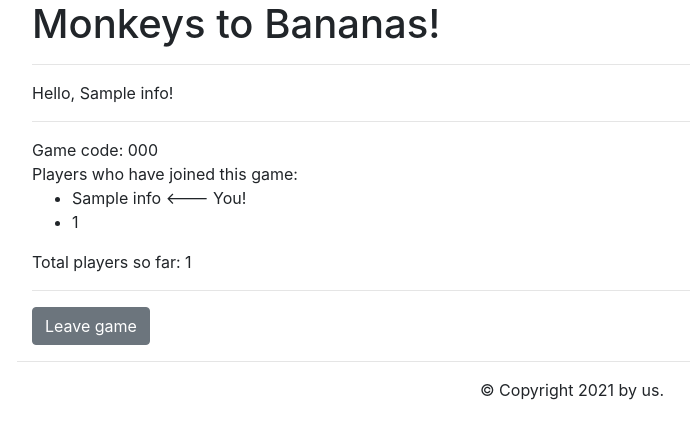
After one commit to mckib2/monkeys-to-bananas, a Flask app: template templates/playerWaitForJudgment.html in a window 1280 px wide. The commit adds this page. Shown: the top 439 px of the page, without its empty margins (68-758 px from the left). Run offline with Flask 2, Linux system fonts and the light colour scheme; the template is opened without the code that fills it: most values are stand-ins (such as "Sample title", 1, 10 or a date in 2020).

Commit message:
Working on playerSubmitRedCard

```diff
--- a/db.py
+++ b/db.py
@@ -20,7 +20,7 @@ def initialize():
         cur = con.cursor()
 
         # Create tables
-        cur.execute("CREATE TABLE users (userName text PRIMARY KEY, startTime text, gameCode text, gameRole text, isAccepted INTEGER, userRedHand text)")
+        cur.execute("CREATE TABLE users (userName text PRIMARY KEY, startTime text, gameCode text, gameRole text, isAccepted INTEGER, userRedHand text, playedRedCard INTEGER)")
         cur.execute("CREATE TABLE games (gameCode text PRIMARY KEY, gameCreated text, gameStarted INTEGER, redDeck text, greenDeck text, currentJudge INTEGER, currentGreenCard INTEGER)")
 
         # Insert a test user into the users table
@@ -251,3 +251,10 @@ def setGameStartedStatus(aGameCode, aStatus):
         upd = "UPDATE games SET gameStarted = {} WHERE gameCode = '{}'".format(aStatus, aGameCode)
         cur = con.cursor()
         cur.execute(upd)
+
+def setPlayerRedCardPlayed(aUserName, aRedCardIndex):
+    con = sqlite3.connect(DB_FILE)
+    with con:
+        upd = "UPDATE users SET redCardPlayed = {} WHERE userName = '{}'".format(aRedCardIndex, aUserName)
+        cur = con.cursor()
+        cur.execute(upd)
--- a/server.py
+++ b/server.py
@@ -353,6 +353,12 @@ def playerMakesSubmission(aUserName):
 
     return render_template('playerMakesSubmission.html', info=infoForPlayerMakesSubmissionPage)
 
+@app.route('/playerWaitForJudgment/<aUserName>', methods=[ 'post' ])
+def playerWaitForJudgment(aUserName):
+    redCardIndex = request.form.get('redCardIndex')
+    db.setPlayerRedCardPlayed(aUserName, redCardIndex)
+    return render_template('playerWaitForJudgment.html')
+
 
 
 
--- a/static/js/common.js
+++ b/static/js/common.js
@@ -208,6 +208,7 @@ class M2BCard {
            this.bgColor = "bg-light-success";
        }
        this.cardText = anInfoObject.cardText;
+       this.cardIndex = anInfoObject.cardIndex;
     }
 
     draw() {
@@ -263,5 +264,19 @@ class M2BCard {
                 }
             }
         }
+
+        if (this.cardColor == "red") {
+            var thisObject = this;
+            var playCardButton = createDOMElement({
+                "ELtype": "a",
+                "ELclasses": [ "btn", "btn-success" ],
+                "ELhtmlString": "Play this card",
+                "ELparentElement": cardBody
+            });
+            playCardButton.addEventListener("click", function() {
+                // var theForm = document.getElementById("redCardForm-" + thisObject.cardIndex);
+                document["redCardForm-" + thisObject.cardIndex].submit();
+            });
+        }
     }
 }
--- /dev/null
+++ b/templates/playerWaitForJudgment.html
@@ -0,0 +1,68 @@
+{% extends "base.html" %}
+{% block title %}Monkeys to Bananas: Player Waits for Judge to Pick a Red Card{% endblock %}
+{% block head %}
+  {{ super() }}
+{% endblock %}
+{% block content %}
+  <div class="d-none" id="hiddenInfo">
+    <form name="gameValues">
+      <input type="hidden" id="numPlayers" value="{{info.numPlayers}}" />
+    </form>
+  </div>
+
+  <div class="container">
+    <h1>Monkeys to Bananas!</h1>
+    <hr>
+    {% if info.playerName: %}
+      Hello, {{info.playerName}}!
+    {% else %}
+      Something went wrong.  Return to <a href="/">home</a>?
+    {% endif %}
+    <hr>
+
+    Game code: {{info.gameCode}}<br>
+    Players who have joined this game:
+
+    <ul>
+      <li>{{info.playerName}} <--- You!</li>
+      {% for player in info.players %}
+        {% if player[0] != info.playerName %}
+          <li>{{player[0]}}</li>
+        {% endif %}
+      {% endfor %}
+    </ul>
+
+    Total players so far: {{info.numPlayers}}<br>
+
+    <hr>
+
+    <form name="leaveGameForm" action="" method="post">
+      <input type="hidden" name="actionToTake" value="leave" />
+      <button type="button" class="btn btn-{% if info.numPlayers >= 3 %}primary{% else %}secondary{% endif %}" onclick="verifyLeave('modalAnchor')">Leave game</button>
+    </form>
+
+  </div>
+
+  <div id="modalAnchor">
+  </div>
+
+  <hr>
+
+{% endblock %}
+{% block scripts %}
+  <script>
+    $(document).ready(function() {
+      setTimeout(function() {
+        window.location.reload(true);
+      }, 10000);
+    });
+
+    function verifyLeave(anAnchor) {
+      verifyModal(anAnchor, "You chose to leave this game. Are you sure?", leaveGame);
+    };
+
+    function leaveGame() {
+      document.leaveGameForm.submit();
+    }
+ </script>
+{% endblock %}
```
Also changed, not shown: templates/playerMakesSubmission.html (+24 -1 lines).
